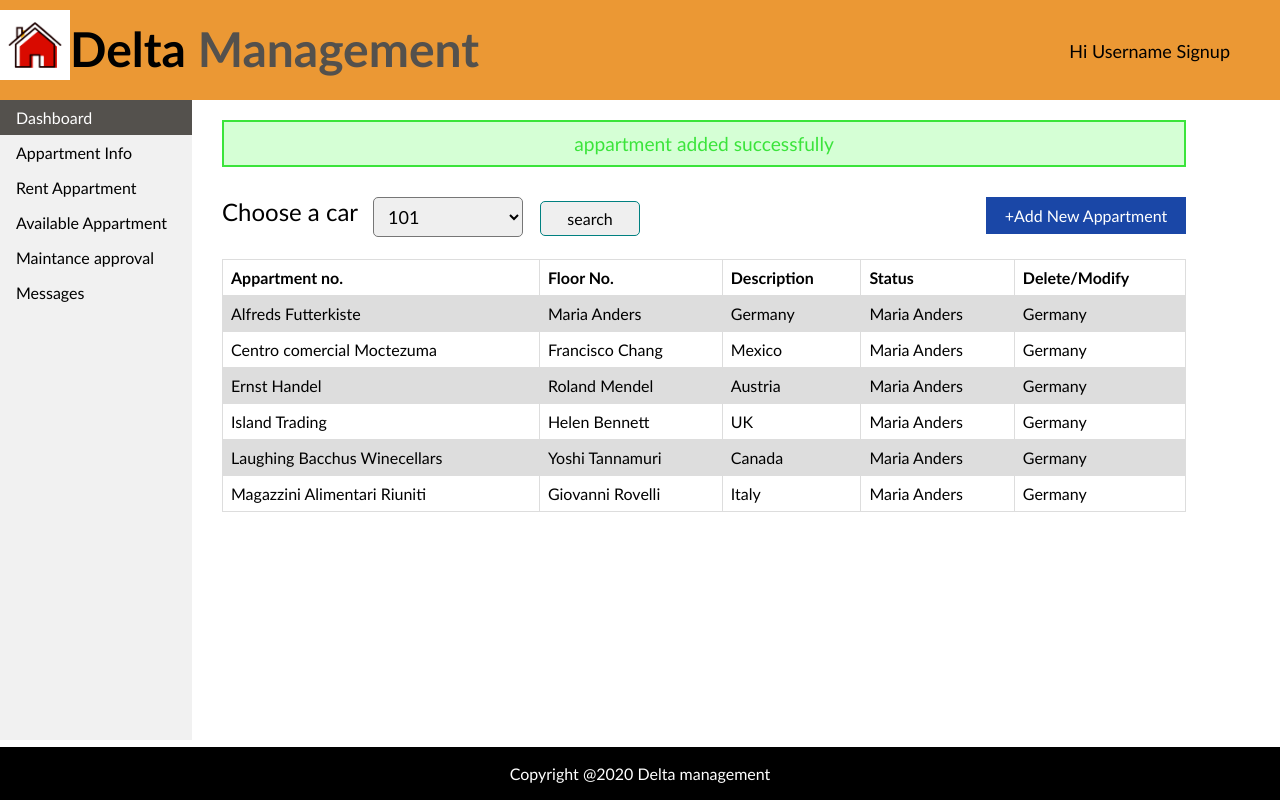
After one commit to minhasloveleen/appartmentmanagementsystem, a PHP site: page /appartmentmanagementsystem/appartmentinfo.php in a window 1280 px wide. The commit adds this page. Run offline with PHP 8.4, Linux system fonts and the light colour scheme.

Commit message:
appartmentinfo for frontend done

```diff
--- /dev/null
+++ b/src/appartmentinfo.php
@@ -0,0 +1,77 @@
+<?php
+    include_once("includes/header.php");
+?>
+<div class="main">
+    <?php
+        include_once("includes/adminmenu.php");
+    ?>
+    <div class="section">
+        <div class="message">appartment added successfully</div>
+        <form id="form1">
+            <label for="appartmentdropdown" id="appartmentdropdownlabel">Choose a car</label>
+            <select name="appartment" id="appartmentdropdown">
+            <option value="1">101</option>
+            <option value="2">102</option>
+            <option value="3">103</option>
+            <option value="4">104</option>
+            </select>
+            <input type="submit" name="search" id="search"value="search">
+        </form>
+        <a href="" id="newappartmentbutton">+Add New Appartment </a>
+        <table class="infotable">
+        <tr>
+            <th>Appartment no.</th>
+            <th>Floor No.</th>
+            <th>Description</th>
+            <th>Status</th>
+            <th>Delete/Modify</th>
+
+        </tr>
+        <tr>
+            <td>Alfreds Futterkiste</td>
+            <td>Maria Anders</td>
+            <td>Germany</td>
+            <td>Maria Anders</td>
+            <td>Germany</td>
+        </tr>
+        <tr>
+            <td>Centro comercial Moctezuma</td>
+            <td>Francisco Chang</td>
+            <td>Mexico</td>
+            <td>Maria Anders</td>
+            <td>Germany</td>
+        </tr>
+        <tr>
+            <td>Ernst Handel</td>
+            <td>Roland Mendel</td>
+            <td>Austria</td>
+            <td>Maria Anders</td>
+            <td>Germany</td>
+        </tr>
+        <tr>
+            <td>Island Trading</td>
+            <td>Helen Bennett</td>
+            <td>UK</td>
+            <td>Maria Anders</td>
+            <td>Germany</td>
+        </tr>
+        <tr>
+            <td>Laughing Bacchus Winecellars</td>
+            <td>Yoshi Tannamuri</td>
+            <td>Canada</td>
+            <td>Maria Anders</td>
+            <td>Germany</td>
+        </tr>
+        <tr>
+            <td>Magazzini Alimentari Riuniti</td>
+            <td>Giovanni Rovelli</td>
+            <td>Italy</td>
+            <td>Maria Anders</td>
+            <td>Germany</td>
+        </tr>
+        </table>
+    </div>
+</div>
+<?php
+    include_once("includes/footer.php");
+?>
--- a/src/css/styleindex.css
+++ b/src/css/styleindex.css
@@ -81,11 +81,81 @@ ul {
 .section{
     margin-left:15%;
     margin-top: 100px;
-    padding:1px 16px;
+    padding: 20px 30px;
     float: left;
     overflow: auto;
+    font-size: larger;
+    width:80%;
+}
+#appartmentdropdownlabel{
+  float:left;
+  font-size: 24px;
+}
+#appartmentdropdown{
+  float: left;
+  width:150px;
+  height:40px;
+  font-size: 18px;
+  padding:5px 5px 5px 10px;
+  border-radius: 5px;
+  margin: 0px 15px;
+
+}
+#search{
+  width:100px;
+  margin-left:60px;
+  height: 35px;
+  border: 1px solid teal;
+  text-align: center;
+  text-decoration: none;
+  float:left;
+  font-size: 16px;
+  margin: 4px 2px;
+  cursor: pointer;
+  border-radius: 5px;
+}
+#form1{
+  float: left;
+  width:70%;
+}
+#newappartmentbutton{
+  width:200px;
+  float: right;
+  padding:9px;
+  background-color: rgb(26, 71, 167);
+  text-align: center;
+  text-decoration: none;
+  color:white;
+  font-size: 16px;
+
+  cursor: pointer;
+}
+.message{
+  width:100%;
+  border:2px solid rgb(59, 228, 59);
+  background-color: rgb(213, 255, 213);
+  color:rgb(59, 228, 59) ;
+  padding:10px;
+  text-align: center;
+  margin-bottom:30px;
 }
 
+.infotable {
+  clear: both;
+  font-family: arial, sans-serif;
+  border-collapse: collapse;
+  width: 100%;
+}
+
+.infotable td, .infotable th {
+  border: 1px solid #dddddd;
+  text-align: left;
+  padding: 8px;
+}
+
+.infotable tr:nth-child(even) {
+  background-color: #dddddd;
+}
   /* footer */
   footer{
   width:100%;
```
